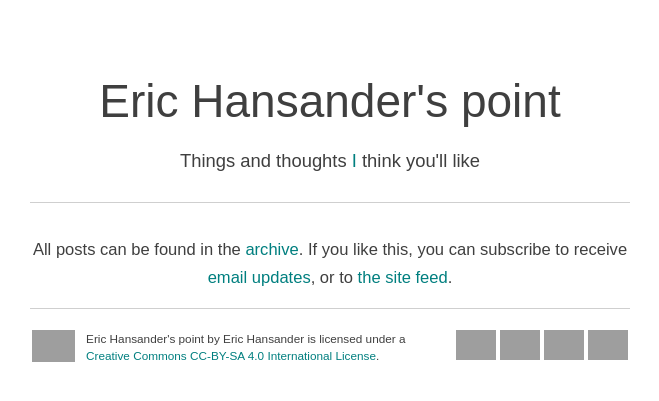
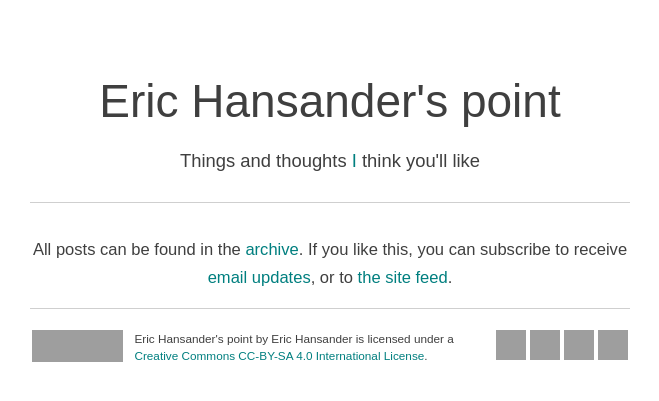
Before and after one commit to ehdr/jekyll-erichansander.com, a Jekyll site: the page built from index.md, in a window 1280 px wide. Shown: the top 401 px of the page, without its empty margins (310-969 px from the left). Built offline with Jekyll 4.4.1, drawn with Linux system fonts in a browser that asks for light colours; Markdown is read by kramdown in place of the engine named in the settings; grey boxes are pictures that could not be loaded.

Commit message:
Set explicit width and height for footer img's in HTML
Helps fix layout of the footer in Internet Explorer 9 for some reason.

```diff
--- a/_includes/custom/footer.html
+++ b/_includes/custom/footer.html
@@ -1,6 +1,6 @@
     <div id="site-license-image">
       <a rel="license" href="http://creativecommons.org/licenses/by-sa/4.0/">
-        <img src="/images/cc-by-sa.svg" alt="Creative Commons license icon" title="Creative Commons Attribution-ShareAlike 4.0 Unported license"/>
+        <img src="/images/cc-by-sa.svg" alt="Creative Commons license icon" title="Creative Commons Attribution-ShareAlike 4.0 Unported license" width="91" height="32" />
       </a>
     </div>
     <div id="site-license-text">
@@ -8,8 +8,8 @@
     </div>
 
     <ul id="profiles">
-      <li><a href="http://plus.google.com/{{ site.owner.google_plus.number }}?rel=author" rel="author me"><img src="/images/google-plus.svg" alt="Google+" title="+{{ site.owner.google_plus.url }} at Google+" /></a></li>
-      <li><a href="http://twitter.com/{{ site.owner.twitter }}" rel="me"><img src="/images/twitter.svg" alt="Twitter" title="@{{ site.owner.twitter }} at Twitter" /></a></li>
-      <li><a href="http://linkedin.com/in/{{ site.owner.linkedin }}" rel="me"><img src="/images/linkedin.svg" alt="LinkedIn" title="{{site.owner.name }} at LinkedIn" /></a></li>
-      <li><a href="/feed"><img src="/images/feed-icon.svg" alt="Site feed" title="Site feed" /></a></li>
+      <li><a href="http://plus.google.com/{{ site.owner.google_plus.number }}?rel=author" rel="author me"><img src="/images/google-plus.svg" alt="Google+" title="+{{ site.owner.google_plus.url }} at Google+" width="30" height="30" /></a></li>
+      <li><a href="http://twitter.com/{{ site.owner.twitter }}" rel="me"><img src="/images/twitter.svg" alt="Twitter" title="@{{ site.owner.twitter }} at Twitter" width="30" height="30" /></a></li>
+      <li><a href="http://linkedin.com/in/{{ site.owner.linkedin }}" rel="me"><img src="/images/linkedin.svg" alt="LinkedIn" title="{{site.owner.name }} at LinkedIn" width="30" height="30" /></a></li>
+      <li><a href="/feed"><img src="/images/feed-icon.svg" alt="Site feed" title="Site feed" width="30" height="30" /></a></li>
     </ul>
```
